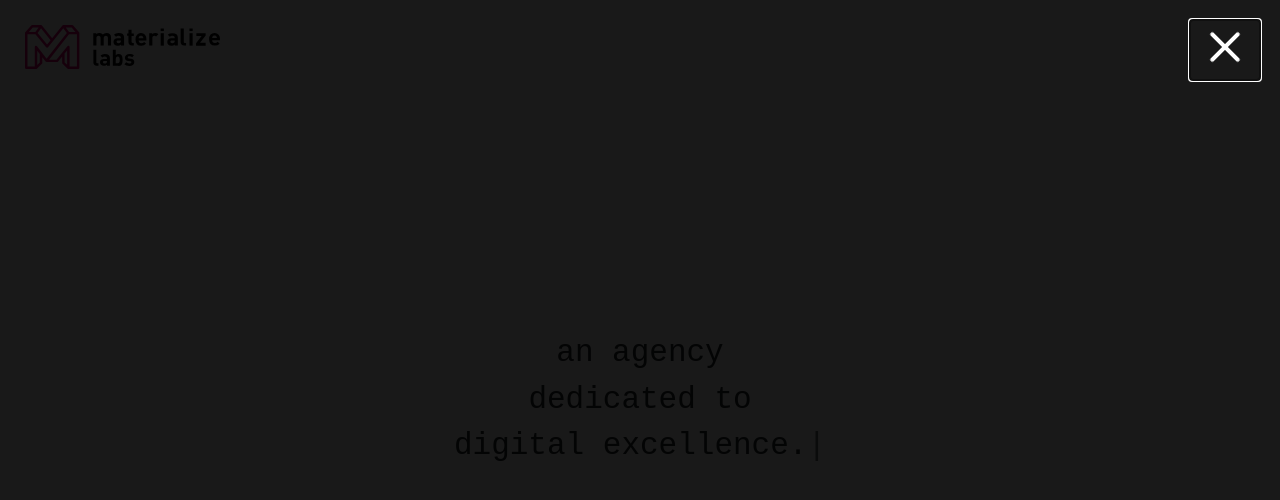
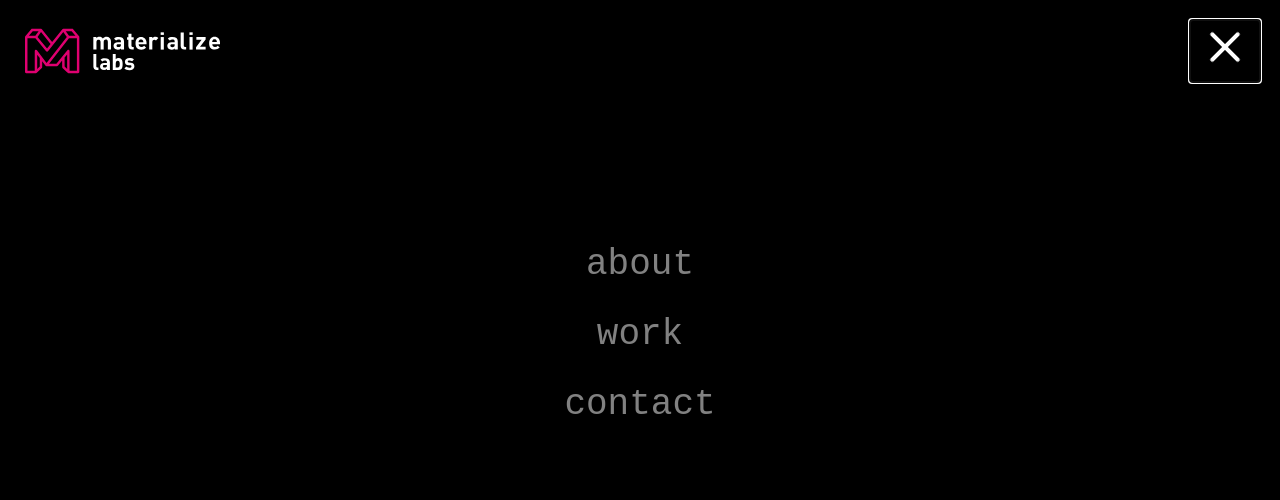
Before and after one commit to alexnord/materialize, a Vue app: page /#/ in a window 1280 px wide. Both pictures are taken after a click on the button 1225 px from the left and 50 px from the top of the page. Shown: the top 500 px of the page. Built offline with nearby package versions, Linux system fonts and the light colour scheme.

Commit message:
SVG is now inline

```diff
--- a/src/App.vue
+++ b/src/App.vue
@@ -1,29 +1,7 @@
 <template>
   <div id="app">
-
-    <div class="d-flex justify-content-between">
-      <div class="logo">
-        <img src="./assets/asset2.svg" alt="materialize">
-      </div>
-
-      <button
-        class="hamburger hamburger--collapse"
-        v-bind:class="{ 'is-active': navExpanded }"
-        type="button"
-        v-on:click="toggleNav"
-      >
-        <span class="hamburger-box">
-          <span class="hamburger-inner"></span>
-        </span>
-      </button>
-    </div>
-
-    <transition name="fade">
-      <div v-show="navExpanded" class="expanded-nav"></div>
-    </transition>
-
+    <Nav></Nav>
     <router-view/>
-
   </div>
 </template>
 
@@ -32,18 +10,15 @@ import 'bootstrap/dist/css/bootstrap.css';
 import 'bootstrap-vue/dist/bootstrap-vue.css';
 import './assets/css/styles.css';
 import './assets/css/hamburgers.css';
+import Nav from './components/Nav';
 
 export default {
   name: 'App',
   data() {
-    return {
-      navExpanded: false,
-    };
+    return {};
   },
-  methods: {
-    toggleNav() {
-      this.navExpanded = !this.navExpanded;
-    },
+  components: {
+    Nav,
   },
 };
 </script>
--- a/src/assets/css/styles.css
+++ b/src/assets/css/styles.css
@@ -1,32 +1,9 @@
+body {
+	font-family: monospace;
+}
+
 .ft-31 {
 	font-size: 31px;
-}
-
-.logo {
-  width: 195px;
-  margin: 25px 0px 0px 25px;
-}
-
-button.hamburger {
-	z-index: 2;
-	margin: 20px 20px 0px 0px;
-}
-
-.hamburger.is-active .hamburger-inner,
-.hamburger.is-active .hamburger-inner::before {
-	background-color: #FFF;
-}
-
-.expanded-nav {
-	height: 100%;
-  width: 100%;
-  position: fixed;
-  z-index: 1;
-  left: 0;
-  top: 0;
-  background-color: rgb(0,0,0); /* Black fallback color */
-  background-color: rgba(0,0,0, 0.9); /* Black w/opacity */
-  overflow-x: hidden; /* Disable horizontal scroll */
 }
 
 .fade-enter-active, .fade-leave-active {
@@ -35,16 +12,3 @@ button.hamburger {
 .fade-enter, .fade-leave-to {
   opacity: 0;
 }
-
-/*span.vue-typer {
-    position: absolute;
-    width: 250px;
-    text-align: center;
-    top: 50%;
-    left: 50%;
-    transform: translate(-50%, -50%);
-}*/
-
-.caret.custom.vue-typer-caret-blink.complete {
-	display: inline-block;
-}
--- a/src/components/Home.vue
+++ b/src/components/Home.vue
@@ -13,16 +13,15 @@ export default {
     return {};
   },
   mounted() {
-    const typed = new Typed('.typewriter', {
-      strings: ['an agency <br> dedicated to <br> digital excellence.'],
+    /* eslint-disable no-new */
+    new Typed('.typewriter', {
+      strings: ['a digital agency <br> dedicated to <br>technical excellence.'],
       typeSpeed: 40,
       loop: false,
     });
+    /* eslint-enable no-new */
   },
-  methods: {
-    typewriter() {
-    },
-  },
+  methods: {},
   components: {
     Typed,
   },
@@ -32,7 +31,6 @@ export default {
 <!-- Add "scoped" attribute to limit CSS to this component only -->
 <style scoped>
 .typed {
-  font-family: monospace;
   text-align: center;
   position: absolute;
   width: 100%;
--- /dev/null
+++ b/src/components/Nav.vue
@@ -0,0 +1,160 @@
+<template>
+  <div>
+    <nav class="d-flex justify-content-between">
+      <div class="logo">
+        <svg version="1.1"
+          xmlns="http://www.w3.org/2000/svg"
+          xmlns:xlink="http://www.w3.org/1999/xlink"
+          xmlns:a="http://ns.adobe.com/AdobeSVGViewerExtensions/3.0/"
+          x="0px" y="0px" width="100%" height="100%"
+          viewBox="0 0 388.1 88.5"
+          style="enable-background:new 0 0 388.1 88.5;"
+          xml:space="preserve"
+        >
+        <defs>
+        </defs>
+        <path id="XMLID_34_" class="st0" d="M108.2,16.4c0-0.6-0.2-1.1-0.6-1.6L95.8,0.9C95.3,0.3,94.7,0,93.9,0H76.3
+          c-0.8,0-1.4,0.4-1.9,0.9l0,0L54,26.5L34,1.4c0,0,0-0.1,0-0.1C33.6,0.5,32.8,0,31.8,0H14.2c-0.7,0-1.4,0.3-1.9,0.9L0.6,14.8
+          c-0.4,0.5-0.6,1-0.6,1.6V86c0,1.3,1.1,2.4,2.4,2.4h19.4c0.7,0,1.3-0.3,1.7-0.7l0,0l10-9.7c0.5-0.5,0.7-1.1,0.7-1.8V64.7l6.7,8.8
+          c0.4,0.6,1.1,0.9,1.8,1v0l20.9,0c0.7,0,1.4-0.3,1.9-0.9l8.4-10.3l0.1,13c0,0.7,0.3,1.3,0.7,1.7l9.5,9.2c0.4,0.4,1.2,1.1,2.1,1.1
+          h19.4c1.3,0,2.4-1.1,2.4-2.4V16.4L108.2,16.4z M92.8,4.9l7.7,9H87.6l-6.5-9H92.8z M31.9,6.6l19,23.9l-7,8.8L25,16.3L31.9,6.6z
+           M15.4,4.9h11.7l-6.5,9H7.7L15.4,4.9z M29.4,75.3l-5.1,4.9V51.5l5.1,6.7V75.3z M23.8,42.8c-0.6-0.8-1.7-1.2-2.7-0.8
+          c-1,0.3-1.7,1.3-1.7,2.3v39.3H4.9V18.8h15.8l21.3,25.9c0.5,0.6,1.2,0.9,1.9,0.9c0,0,0,0,0,0c0.7,0,1.4-0.3,1.9-0.9L76.2,6.5l7,9.8
+          L42.9,68.1L23.8,42.8z M83.9,80.1l-5-4.8l-0.1-18l5.1-6.2V80.1z M103.3,83.6H88.7V44.2c0-1-0.7-2-1.6-2.3c-1-0.3-2.1,0-2.7,0.8
+          l-21.9,27l-14.6,0l39.6-50.8h15.8V83.6z"/>
+        <g id="XMLID_1_" v-bind:class="{ 'expanded': navExpanded }">
+          <path id="XMLID_33_" d="M162.4,16.1c-3,0-5.5,1.1-7.5,3.2c-1.5-2.1-3.7-3.2-6.6-3.2c-2.5,0-4.6,0.9-6.2,2.6v-2.3h-6.1v25h6.2V26.3
+            c0-1.6,0.4-2.8,1.3-3.6c0.7-0.7,1.7-1,2.8-1c1.1,0,2.1,0.3,2.8,1c0.9,0.8,1.3,2,1.3,3.6v15.1h6.2V26.1c0-1.5,0.5-2.7,1.4-3.5
+            c0.7-0.6,1.7-1,2.8-1c1.1,0,2,0.3,2.8,1c0.9,0.8,1.3,2,1.3,3.6v15.1h6.2v-16c0-2.9-0.9-5.3-2.7-7.1C167,16.8,165,16.1,162.4,16.1z"
+            />
+          <path id="XMLID_29_" d="M186.4,16.3c-2.2,0-3.9,0.2-5.2,0.7c-1.4,0.5-2.7,1.4-3.9,2.7l4,3.8c1.2-1.3,2.9-2,4.9-2
+            c1.7,0,2.9,0.3,3.6,0.9c0.7,0.6,1.1,1.6,1.1,3v1.3h-6c-2.8,0-5,0.7-6.6,2.1c-1.4,1.3-2.1,3-2.1,5.1c0,2.3,0.7,4.2,2.1,5.6
+            c1.5,1.4,3.6,2.2,6.4,2.2c2.6,0,4.6-0.8,6.2-2.4v2.1h6.2V25.1C197.2,19.2,193.6,16.3,186.4,16.3z M190.8,32.2
+            c0,1.5-0.3,2.6-0.9,3.1c-0.9,0.8-2.2,1.2-4,1.2c-2.4,0-3.7-0.9-3.7-2.8c0-1.9,1.2-2.8,3.6-2.8h5V32.2z"/>
+          <path id="XMLID_28_" d="M205.8,34.3c0,2,0.6,3.6,1.7,4.9c1.3,1.5,3.2,2.3,5.5,2.3h3.4v-5.3h-2.3c-1.4,0-2.2-0.8-2.2-2.3v-12h4.4
+            v-4.8h-4.4V9.7h-6.2v7.4h-2.6v4.8h2.6V34.3z"/>
+          <path id="XMLID_25_" d="M230.8,16.2c-3.3,0-5.9,1.1-7.8,3.3c-2,2.3-3,5.4-3,9.4c0,8.5,3.8,12.7,11.5,12.7c3.7,0,6.8-1.3,9.5-3.9
+            l-3.8-3.7c-1.5,1.6-3.4,2.4-5.6,2.4c-1.6,0-2.9-0.5-3.8-1.4c-0.9-0.9-1.4-2.1-1.5-3.6h0v-0.2c0,0,0-0.1,0-0.1c0,0,0-0.1,0-0.1h15.6
+            v-2.8c0-3.5-0.9-6.3-2.8-8.5C236.8,17.4,234.2,16.2,230.8,16.2z M226.1,26.6c0-1,0.2-1.8,0.6-2.6c0.8-1.7,2.1-2.6,4.1-2.6
+            c2,0,3.4,0.9,4.2,2.6c0.3,0.8,0.5,1.7,0.6,2.6H226.1z"/>
+          <path id="XMLID_24_" d="M253.3,18.8v-2.4h-6.1v25h6.2V26.3c0-1.5,0.4-2.6,1.3-3.5c0.8-0.7,1.7-1.1,2.7-1.1c1.2,0,2.3,0.5,3.3,1.5
+            l4.7-4.8c-1.6-1.6-3.5-2.4-5.9-2.4C256.9,16.1,254.8,17,253.3,18.8z"/>
+          <rect id="XMLID_23_" x="270" y="7.1" width="6.4" height="5.1"/>
+          <rect id="XMLID_22_" x="270.1" y="16.5" width="6.2" height="25"/>
+          <path id="XMLID_19_" d="M293.4,16.3c-2.2,0-3.9,0.2-5.2,0.7c-1.4,0.5-2.7,1.4-3.9,2.7l4,3.8c1.2-1.3,2.9-2,4.9-2
+            c1.7,0,2.9,0.3,3.6,0.9c0.7,0.6,1.1,1.6,1.1,3v1.3h-6c-2.8,0-5,0.7-6.6,2.1c-1.4,1.3-2.1,3-2.1,5.1c0,2.3,0.7,4.2,2.1,5.6
+            c1.5,1.4,3.6,2.2,6.4,2.2c2.6,0,4.6-0.8,6.2-2.4v2.1h6.2V25.1C304.2,19.3,300.6,16.3,293.4,16.3z M297.9,32.3
+            c0,1.5-0.3,2.6-0.9,3.1c-0.9,0.8-2.2,1.2-4,1.2c-2.4,0-3.7-0.9-3.7-2.8c0-1.9,1.2-2.8,3.6-2.8h5V32.3z"/>
+          <path id="XMLID_18_" d="M316,33.9V7.2h-6.2v27.1c0,2,0.6,3.6,1.7,4.9c1.3,1.5,3.2,2.3,5.6,2.3h3.6v-5.3h-2.4
+            C316.8,36.1,316,35.4,316,33.9z"/>
+          <rect id="XMLID_17_" x="327.4" y="16.5" width="6.2" height="25"/>
+          <rect id="XMLID_16_" x="327.3" y="7.1" width="6.4" height="5.1"/>
+          <polygon id="XMLID_15_" points="341.1,22.1 351.5,22.1 340.4,36.8 340.4,41.5 359.5,41.5 359.5,35.9 348.3,35.9 359.5,21.2 359.5,16.5 341.1,16.5"/>
+          <path id="XMLID_12_" d="M372.5,30.7C372.5,30.7,372.5,30.7,372.5,30.7l15.6-0.1v-2.8c0-3.5-0.9-6.3-2.8-8.5c-2-2.2-4.6-3.4-8-3.4
+            c-3.3,0-5.9,1.1-7.8,3.3c-2,2.3-3,5.4-3,9.4c0,8.5,3.8,12.7,11.5,12.7c3.7,0,6.8-1.3,9.5-3.9l-3.8-3.7c-1.5,1.6-3.4,2.4-5.6,2.4
+            c-1.6,0-2.9-0.5-3.8-1.4c-0.9-0.9-1.4-2.1-1.5-3.6h0v-0.2C372.5,30.9,372.5,30.8,372.5,30.7z M373.1,23.7c0.8-1.7,2.1-2.6,4.1-2.6
+            c2,0,3.4,0.9,4.2,2.6c0.3,0.8,0.5,1.7,0.6,2.6h-9.5C372.5,25.4,372.7,24.5,373.1,23.7z"/>
+          <path id="XMLID_11_" d="M141.9,74.9V50h-5.8v25.3c0,1.8,0.5,3.3,1.6,4.6c1.2,1.4,3,2.1,5.2,2.1h3.3V77H144
+            C142.6,77,141.9,76.3,141.9,74.9z"/>
+          <path id="XMLID_8_" d="M158.9,58.5c-2,0-3.7,0.2-4.9,0.7c-1.3,0.5-2.5,1.3-3.7,2.5l3.8,3.6c1.1-1.3,2.7-1.9,4.6-1.9
+            c1.6,0,2.7,0.3,3.4,0.9c0.7,0.6,1,1.5,1,2.8v1.2h-5.6c-2.6,0-4.7,0.6-6.1,1.9c-1.3,1.2-2,2.8-2,4.8c0,2.2,0.7,3.9,2,5.2
+            c1.4,1.3,3.4,2,6,2c2.4,0,4.3-0.7,5.8-2.2v2h5.8V66.7C169,61.2,165.6,58.5,158.9,58.5z M163,73.3c0,1.4-0.3,2.4-0.9,2.9
+            c-0.8,0.7-2,1.1-3.7,1.1c-2.3,0-3.4-0.9-3.4-2.6c0-1.7,1.1-2.6,3.3-2.6h4.7V73.3z"/>
+          <path id="XMLID_5_" d="M186.2,58.3c-2.4,0-4.2,0.8-5.7,2.3V50h-5.8v32l5.6,0.1c0.6,0.1,5.2,0.2,5.9,0.2c2.4,0,4.3-0.7,5.7-2.1
+            c1.6-1.6,2.4-4.9,2.4-9.9c0-5-0.8-8.2-2.4-9.8C190.5,59,188.6,58.3,186.2,58.3z M187.8,75c-0.6,1.3-1.7,2-3.3,2c0,0-3.7,0-4,0
+            l0.1-5.7c0-0.4,0-0.7,0-1.1c0-2.2,0.2-3.8,0.7-4.8c0.6-1.3,1.7-1.9,3.3-1.9c1.6,0,2.7,0.6,3.3,1.9c0.4,1,0.7,2.5,0.7,4.8
+            C188.5,72.5,188.3,74.1,187.8,75z"/>
+          <path id="XMLID_4_" d="M210.6,67.7l-3.7-0.4c-1.6-0.1-2.4-0.8-2.4-2c0-1.5,1.1-2.2,3.3-2.2c2.5,0,4.3,0.5,5.4,1.6l3.6-3.6
+            c-1.9-1.8-4.9-2.7-8.9-2.7c-2.5,0-4.6,0.6-6.3,1.9c-1.8,1.4-2.7,3.2-2.7,5.6c0,3.9,2.3,6.1,6.8,6.5l3.7,0.4
+            c1.6,0.1,2.5,0.9,2.5,2.2c0,1.6-1.4,2.4-4.1,2.4c-2.7,0-4.8-0.7-6.2-2.2l-3.8,3.8c2.2,2.2,5.6,3.4,10,3.4c2.9,0,5.2-0.6,7-1.9
+            c1.9-1.3,2.9-3.3,2.9-5.7C217.5,70.4,215.2,68.1,210.6,67.7z"/>
+        </g>
+        </svg>
+
+        <!-- <img src="../assets/asset2.svg" alt="materialize"> -->
+      </div>
+
+      <button
+        class="hamburger hamburger--collapse"
+        v-bind:class="{ 'is-active': navExpanded }"
+        type="button"
+        v-on:click="toggleNav"
+      >
+        <span class="hamburger-box">
+          <span class="hamburger-inner"></span>
+        </span>
+      </button>
+    </nav>
+
+    <transition name="fade">
+      <div v-show="navExpanded" class="expanded-nav">
+        <div class="nav-content">
+          <a href="#">about</a>
+          <a href="#">work</a>
+          <a href="#">contact</a>
+        </div>
+      </div>
+    </transition>
+  </div>
+</template>
+
+<script>
+import '../assets/css/hamburgers.css';
+
+export default {
+  name: 'Nav',
+  data() {
+    return {
+      navExpanded: false,
+    };
+  },
+  methods: {
+    toggleNav() {
+      this.navExpanded = !this.navExpanded;
+    },
+  },
+};
+</script>
+
+<style>
+.st0{fill:#DF0070;}
+#XMLID_1_.expanded{fill:#FFF;}
+.logo {
+  width: 195px;
+  margin: 20px 0px 0px 25px;
+  z-index: 2;
+}
+button.hamburger {
+  z-index: 2;
+  margin: 20px 20px 0px 0px;
+}
+.hamburger.is-active .hamburger-inner,
+.hamburger.is-active .hamburger-inner::before {
+  background-color: #FFF;
+}
+.expanded-nav {
+  height: 100%;
+  width: 100%;
+  position: fixed;
+  z-index: 1;
+  left: 0;
+  top: 0;
+  background-color: rgb(0,0,0);
+  overflow-x: hidden;
+}
+.nav-content {
+  position: relative;
+  top: 25%;
+  width: 100%;
+  text-align: center;
+  margin-top: 30px;
+}
+.expanded-nav a {
+  padding: 8px;
+  text-decoration: none;
+  font-size: 36px;
+  color: #818181;
+  display: block;
+  transition: 0.3s;
+}
+</style>
```
Also changed, not shown: .eslintrc.js.
